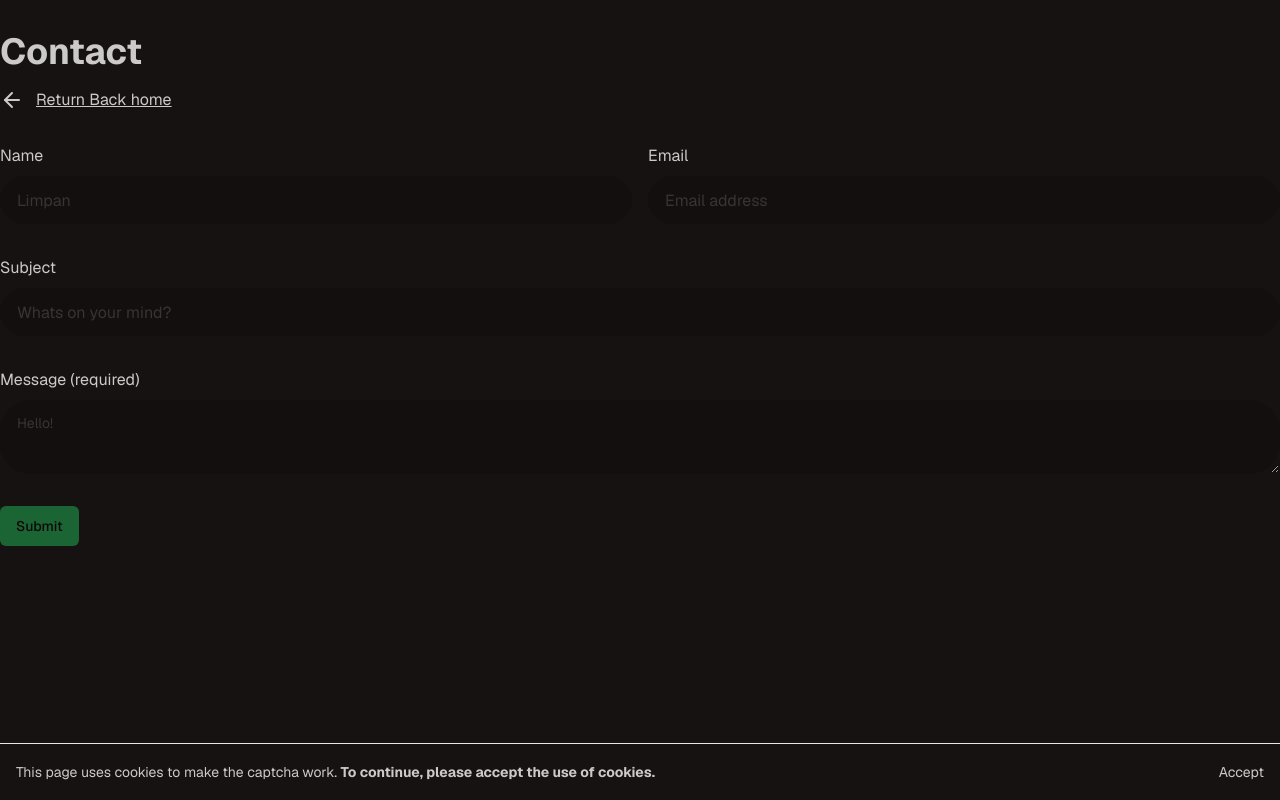
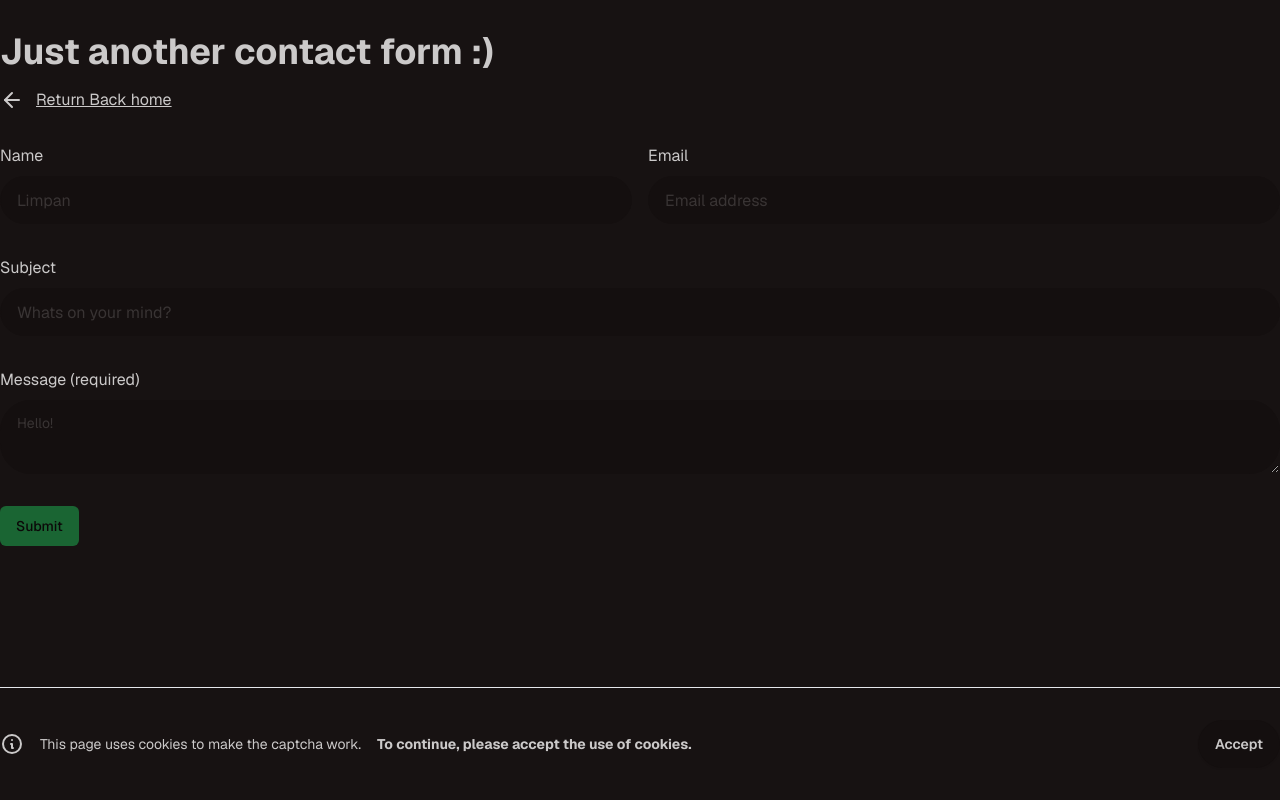
Before and after one commit to linus-jansson/limpan.dev, a Next.js app: page /cnct in a window 1280 px wide. Built offline with nearby package versions, Linux system fonts and the light colour scheme; no server answers.

Commit message:
feat: cleanup crew, made the cookie banner more visible

```diff
--- a/src/app/cnct/cookieBanner.tsx
+++ b/src/app/cnct/cookieBanner.tsx
@@ -17,15 +17,14 @@ export const CookieBanner = ({cookiesAccepted}: {cookiesAccepted: boolean}) => {
         return null;
 
     return (
-        <div className="fixed bottom-0 left-0 right-0 p-4 bg-background border-t border-border">
+        <div className="fixed bottom-0 left-0 right-0 py-8 border-t border-border">
             <div className="flex items-center justify-between container mx-auto">
-                <p className="text-sm text-muted-foreground">
+                <p className="text-sm text-muted-foreground flex gap-4 items-center">
+                    <svg xmlns="http://www.w3.org/2000/svg" fill="none" viewBox="0 0 24 24" className="stroke-current shrink-0 w-6 h-6"><path strokeLinecap="round" strokeLinejoin="round" strokeWidth="2" d="M13 16h-1v-4h-1m1-4h.01M21 12a9 9 0 11-18 0 9 9 0 0118 0z"></path></svg>
                     This page uses cookies to make the captcha work. <span className="font-bold">To continue, please accept the use of cookies.</span>
                 </p>
                 <form onSubmit={handleCookieFormSubmit}>
-                    <button className="text-sm text-accent-foreground">
-                        Accept
-                    </button>
+                    <button className="btn">Accept</button>
                 </form>
             </div>
         </div>
--- a/src/app/cnct/page.tsx
+++ b/src/app/cnct/page.tsx
@@ -12,7 +12,7 @@ export default function Page() {
     return (
         <>
             <header className="py-8 container mx-auto px-8 md:px-0 space-y-4">
-                <h1 className="text-4xl font-bold">Contact</h1>
+                <h1 className="text-4xl font-bold">Just another contact form <span aria-hidden={true}>{':)'}</span></h1>
                 <Link href="/" className="underline flex gap-3 w-fit hover:text-primary/95"><ArrowLeft/>Return Back home</Link>
             </header>
             <section className="container mx-auto px-8 md:px-0">
```
